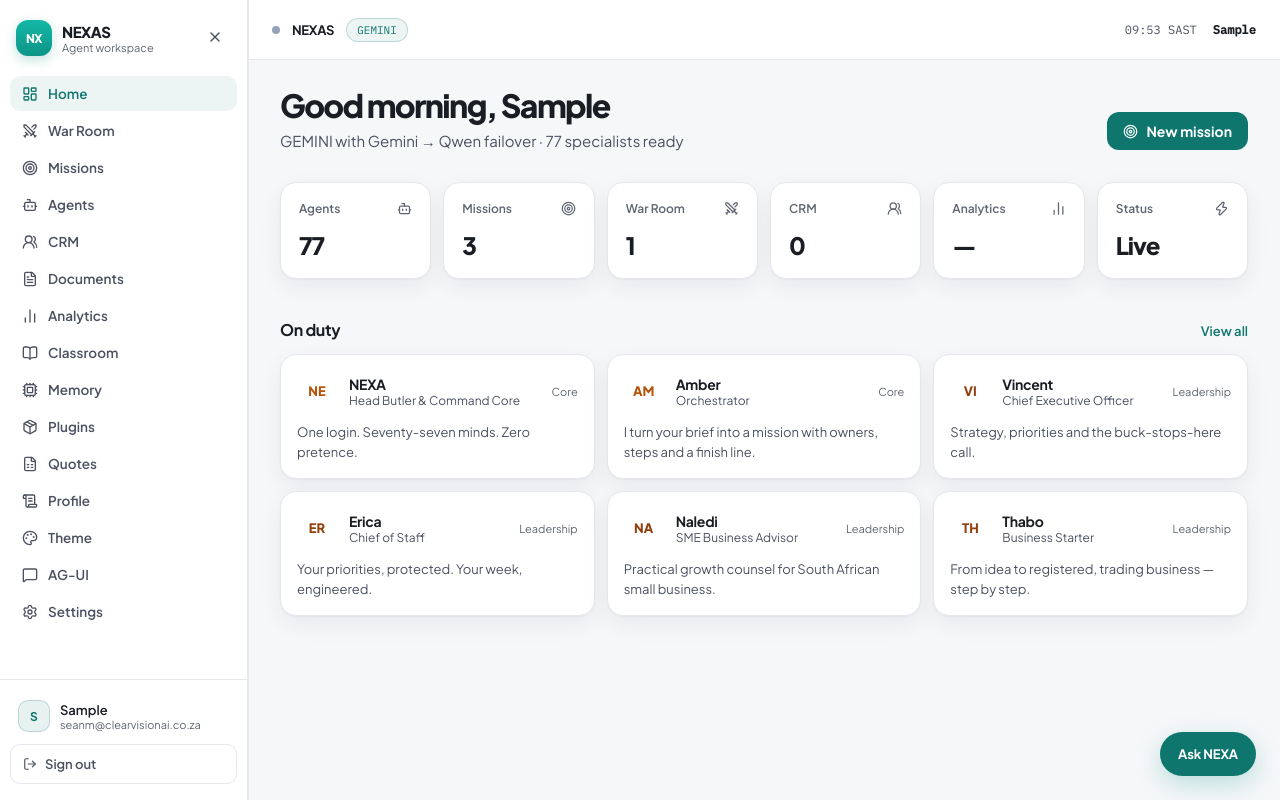
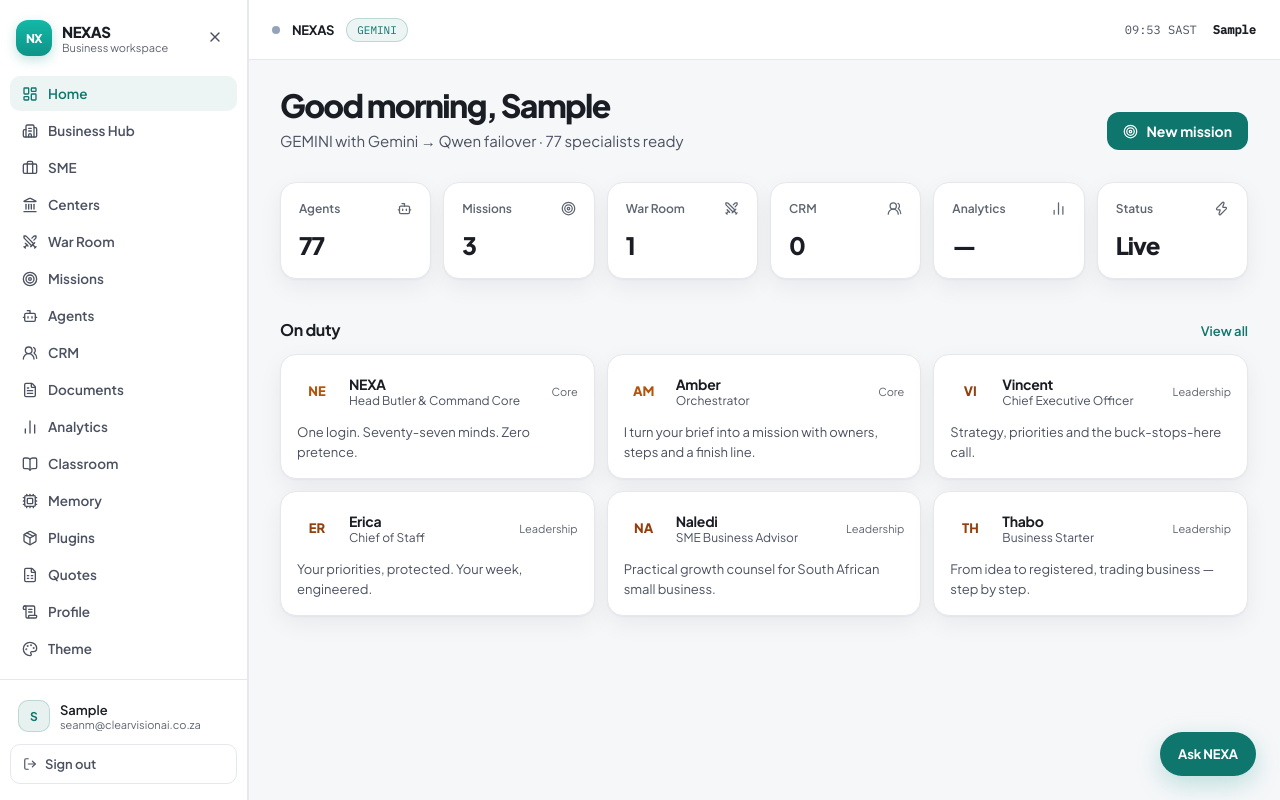
Before and after one commit to seanie84/seanie84.github.io, a React (Vite) app: page /login in a window 1280 px wide. Both pictures are taken after typing "Sample", "Sample123", "Sample123" into the empty fields and a click on the button "Save password and enter". Built offline with nearby package versions, Linux system fonts and the light colour scheme.

Commit message:
feat: add Business Hub, SME, and Centers to nav

```diff
--- a/src/components/layout/Sidebar.tsx
+++ b/src/components/layout/Sidebar.tsx
@@ -4,10 +4,14 @@ import {
   LayoutDashboard, Swords, Target, Users2, FileText,
   BarChart2, BookOpen, Cpu, Package, FileSpreadsheet,
   Settings, Palette, LogOut, Bot, ScrollText, X, MessageSquare,
+  Building2, Briefcase, Landmark,
 } from 'lucide-react';
 
 const NAV = [
   { to: '/dashboard',  label: 'Home',             Icon: LayoutDashboard },
+  { to: '/hub',        label: 'Business Hub',     Icon: Building2 },
+  { to: '/sme',        label: 'SME',              Icon: Briefcase },
+  { to: '/centers',    label: 'Centers',          Icon: Landmark },
   { to: '/warroom',    label: 'War Room',         Icon: Swords },
   { to: '/missions',   label: 'Missions',         Icon: Target },
   { to: '/agents',     label: 'Agents',           Icon: Bot },
@@ -43,7 +47,7 @@ export default function Sidebar({ open = true, onClose }: { open?: boolean; onCl
           <div className="nexa-mark" aria-hidden="true">NX</div>
           <div>
             <div style={{ fontWeight: 800, fontSize: 15, letterSpacing: '-0.03em', color: 'var(--ink)' }}>NEXAS</div>
-            <div style={{ fontSize: 11, color: 'var(--ink-3)' }}>Agent workspace</div>
+            <div style={{ fontSize: 11, color: 'var(--ink-3)' }}>Business workspace</div>
           </div>
         </div>
         {onClose && (
```
